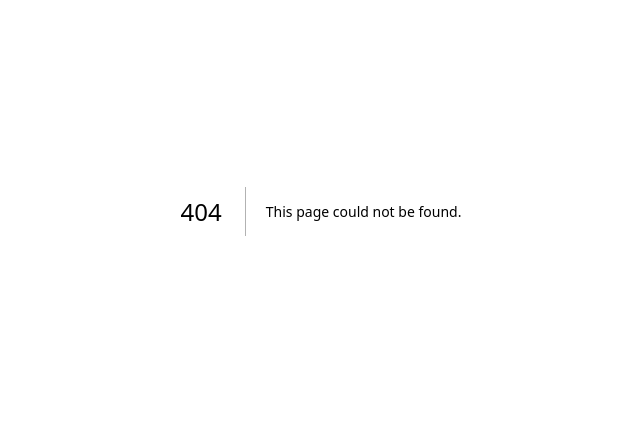
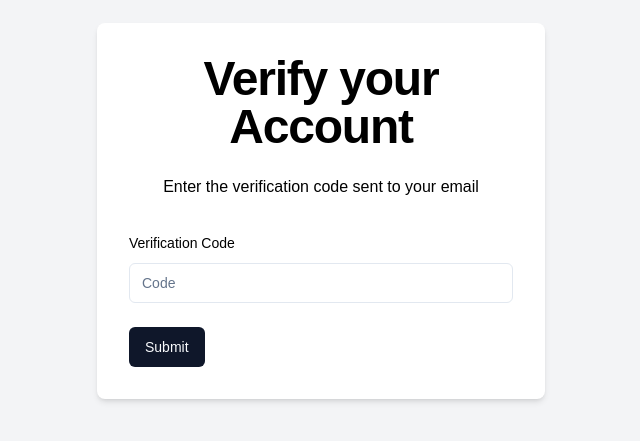
Before and after one commit to Shahbaz-1696/ghostopinion, a Next.js app: page /verify/1 in a window 1280 px wide. Before the commit this address had no page. Shown: the part 189-630 px from the top of the page, without its empty margins (319-959 px from the left). Built offline with nearby package versions, Linux system fonts and the light colour scheme.

Commit message:
Completed signin page and verify-code page

```diff
--- a/app/(auth)/signin/page.tsx
+++ b/app/(auth)/signin/page.tsx
@@ -1,7 +1,121 @@
+"use client";
+import { Button } from "@/components/ui/button";
+import {
+  Form,
+  FormControl,
+  FormField,
+  FormItem,
+  FormLabel,
+  FormMessage,
+} from "@/components/ui/form";
+import { Input } from "@/components/ui/input";
+import { useToast } from "@/hooks/use-toast";
+import { signinSchema } from "@/schemas/signinSchema";
+import { zodResolver } from "@hookform/resolvers/zod";
+import { signIn } from "next-auth/react";
+import Link from "next/link";
+import { useRouter } from "next/navigation";
 import React from "react";
+import { useForm } from "react-hook-form";
+import * as z from "zod";
 
 const Signin = () => {
-  return <div>Signin</div>;
+  const { toast } = useToast();
+  const router = useRouter();
+
+  // zod implementation
+  const form = useForm<z.infer<typeof signinSchema>>({
+    resolver: zodResolver(signinSchema),
+    defaultValues: {
+      identifier: "",
+      password: "",
+    },
+  });
+
+  const onSubmit = async (data: z.infer<typeof signinSchema>) => {
+    const response = await signIn("credentials", {
+      redirect: false,
+      identifier: data.identifier,
+      password: data.password,
+    });
+    console.log(response);
+
+    if (response?.error) {
+      if (response.error == "CredentialsSignin") {
+        toast({
+          title: "Login Failed",
+          description: "Incorrect email or password",
+          variant: "destructive",
+        });
+      } else {
+        toast({
+          title: "Login Failed",
+          description: response.error,
+          variant: "destructive",
+        });
+      }
+    }
+
+    if (response?.url) {
+      router.replace("/dashboard");
+    }
+  };
+  return (
+    <div className="flex justify-center items-center text-black bg-gray-100 min-h-screen">
+      <div className="w-full p-8 rounded-lg shadow-md max-w-md space-y-8 bg-white">
+        <div className="text-center">
+          <h1 className="text-4xl font-extrabold tracking-tight lg:tex-5xl mb-6">
+            Login to GhostOpinion
+          </h1>
+          <p className="mb-4">Login to start your anonymous adventure</p>
+        </div>
+        <Form {...form}>
+          <form className="space-y-6" onSubmit={form.handleSubmit(onSubmit)}>
+            <FormField
+              name="identifier"
+              control={form.control}
+              render={({ field }) => (
+                <FormItem>
+                  <FormLabel>Email / Username</FormLabel>
+                  <FormControl>
+                    <Input placeholder="Enter email or username" {...field} />
+                  </FormControl>
+                  <FormMessage />
+                </FormItem>
+              )}
+            />
+            <FormField
+              name="password"
+              control={form.control}
+              render={({ field }) => (
+                <FormItem>
+                  <FormLabel>Password</FormLabel>
+                  <FormControl>
+                    <Input
+                      type="password"
+                      placeholder="Enter password"
+                      {...field}
+                    />
+                  </FormControl>
+                  <FormMessage />
+                </FormItem>
+              )}
+            />
+            <Button type="submit">Login</Button>
+          </form>
+        </Form>
+        <div className="text-center mt-4">
+          <p className="text-black">
+            New to GhostOpinion?
+            <br /> To create a new account please{" "}
+            <Link href="/signup" className="text-blue-600 hover:text-blue-800">
+              Sign Up
+            </Link>
+          </p>
+        </div>
+      </div>
+    </div>
+  );
 };
 
 export default Signin;
--- /dev/null
+++ b/app/(auth)/verify/[username]/page.tsx
@@ -0,0 +1,86 @@
+"use client";
+import { useToast } from "@/hooks/use-toast";
+import { verifySchema } from "@/schemas/verifySchema";
+import { ApiResponse } from "@/types/ApiResponse";
+import { zodResolver } from "@hookform/resolvers/zod";
+import axios, { AxiosError } from "axios";
+import { useParams, useRouter } from "next/navigation";
+import React from "react";
+import { useForm } from "react-hook-form";
+import * as z from "zod";
+import {
+  Form,
+  FormControl,
+  FormField,
+  FormItem,
+  FormLabel,
+  FormMessage,
+} from "@/components/ui/form";
+import { Input } from "@/components/ui/input";
+import { Button } from "@/components/ui/button";
+
+const VerifyAccount = () => {
+  const router = useRouter();
+  const params = useParams<{ useranme: string }>();
+  const { toast } = useToast();
+
+  const form = useForm<z.infer<typeof verifySchema>>({
+    resolver: zodResolver(verifySchema),
+  });
+
+  const onSubmit = async (data: z.infer<typeof verifySchema>) => {
+    try {
+      const response = await axios.post(`/api/verify-code`, {
+        username: params,
+        code: data.code,
+      });
+      toast({
+        title: "Success",
+        description: response.data.message,
+      });
+      router.replace("/signin");
+    } catch (error) {
+      console.error("Error in signup of user", error);
+      const axiosError = error as AxiosError<ApiResponse>;
+      const errorMessage = axiosError.response?.data.message;
+
+      toast({
+        title: "Signup Failed",
+        description: errorMessage,
+        variant: "destructive",
+      });
+    }
+  };
+  return (
+    <div className="flex justify-center items-center bg-gray-100 text-black min-h-screen">
+      <div className="w-full max-w-md p-8 space-y-8 bg-white shadow-md rounded-lg">
+        <div className="text-center">
+          <h1 className="text-4xl font-extrabold tracking-tight lg:text-5xl mb-6">
+            Verify your Account
+          </h1>
+          <p className="mb-4">Enter the verification code sent to your email</p>
+        </div>
+        <Form {...form}>
+          <form className="space-y-6" onSubmit={form.handleSubmit(onSubmit)}>
+            <FormField
+              name="code"
+              control={form.control}
+              render={({ field }) => (
+                <FormItem>
+                  <FormLabel>Verification Code</FormLabel>
+                  <FormControl>
+                    <Input placeholder="Code" {...field} />
+                  </FormControl>
+                  <FormMessage />
+                </FormItem>
+              )}
+            />
+            <Button type="submit">Submit</Button>
+          </form>
+        </Form>
+      </div>
+    </div>
+  );
+};
+
+export default VerifyAccount;
--- /dev/null
+++ b/app/dashboard/page.tsx
@@ -0,0 +1,7 @@
+import React from "react";
+
+const Dashboard = () => {
+  return <div>Dashboard</div>;
+};
+
+export default Dashboard;
--- /dev/null
+++ b/app/u/[username]/page.tsx
@@ -0,0 +1,7 @@
+import React from "react";
+
+const MessagePage = () => {
+  return <div>MessagePage</div>;
+};
+
+export default MessagePage;
--- a/schemas/signinSchema.ts
+++ b/schemas/signinSchema.ts
@@ -1,6 +1,6 @@
 import { z } from "zod";
 
-export const singinSchema = z.object({
+export const signinSchema = z.object({
   identifier: z.string(),
   email: z.string().email(),
   password: z.string(),
```
